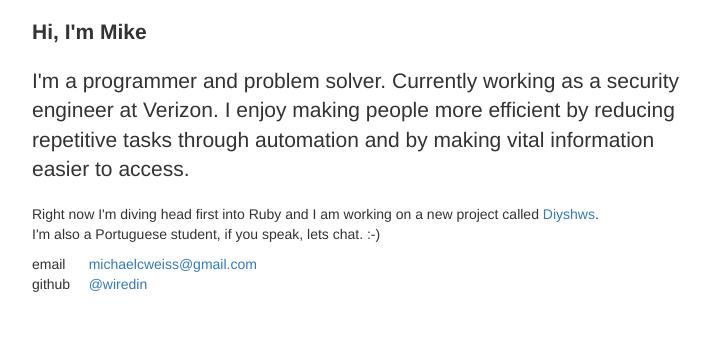
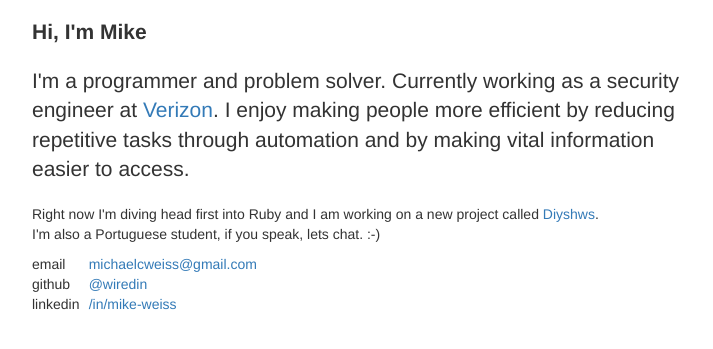
Before and after one commit to wiredin/mweiss.xyz, a plain HTML site: page index.html in a window 1280 px wide. Shown: the part 103-452 px from the top of the page, without its empty margins (283-996 px from the left). Drawn offline with nearby package versions, Linux system fonts and the light colour scheme.

Commit message:
added links

```diff
--- a/index.html
+++ b/index.html
@@ -23,19 +23,24 @@
         <h1>Mike Weiss</h1>
       </div>
       <p class="lead"><strong>Hi, I'm Mike</strong></p>
-      <p class="lead">I'm a programmer and problem solver. Currently working as a security engineer at Verizon. I enjoy making people more efficient by reducing repetitive tasks through automation and by making vital information easier to access.
+      <p class="lead">I'm a programmer and problem solver. Currently working as a security engineer at <a target="_blank" href="http://verizonwireless.com">Verizon</a>. I enjoy making people more efficient by reducing repetitive tasks through automation and by making vital information easier to access.
       </p>
       <p>
-      Right now I'm diving head first into Ruby and I am working on a new project called <a href="https://github.com/wiredin/diyshws">Diyshws</a>.<br /> I'm also a Portuguese student, if you speak, lets chat. :-)
+      Right now I'm diving head first into Ruby and I am working on a new project called <a target="_blank" href="https://github.com/wiredin/diyshws">Diyshws</a>.<br /> I'm also a Portuguese student, if you speak, lets chat. :-)
       </p>
       <div class="row">
         <div class="col-md-1">email</div>
-        <div class="col-md-1"><a href="mailto:michaelcweiss@gmail.com">michaelcweiss@gmail.com</a></div>
+        <div class="col-md-5"><a target="_blank" href="mailto:michaelcweiss@gmail.com">michaelcweiss@gmail.com</a></div>
       </div>
       <div class="row">
         <div class="col-md-1">github</div>
-        <div class="col-md-1"><a href="https://github.com/wiredin">@wiredin</a> </div>
+        <div class="col-md-5"><a target="_blank" href="https://github.com/wiredin">@wiredin</a> </div>
       </div>
+      <div class="row">
+        <div class="col-md-1">linkedin</div>
+        <div class="col-md-5"><a target="_blank" href="https://www.linkedin.com/in/mike-weiss">/in/mike-weiss</a> </div>
+      </div>
+
 
     </div>
 
```
